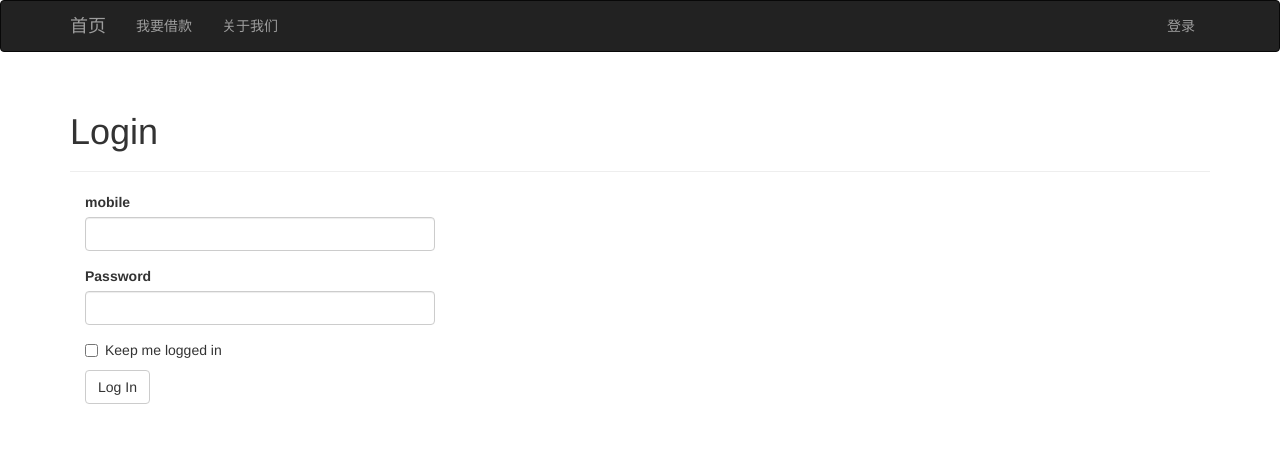
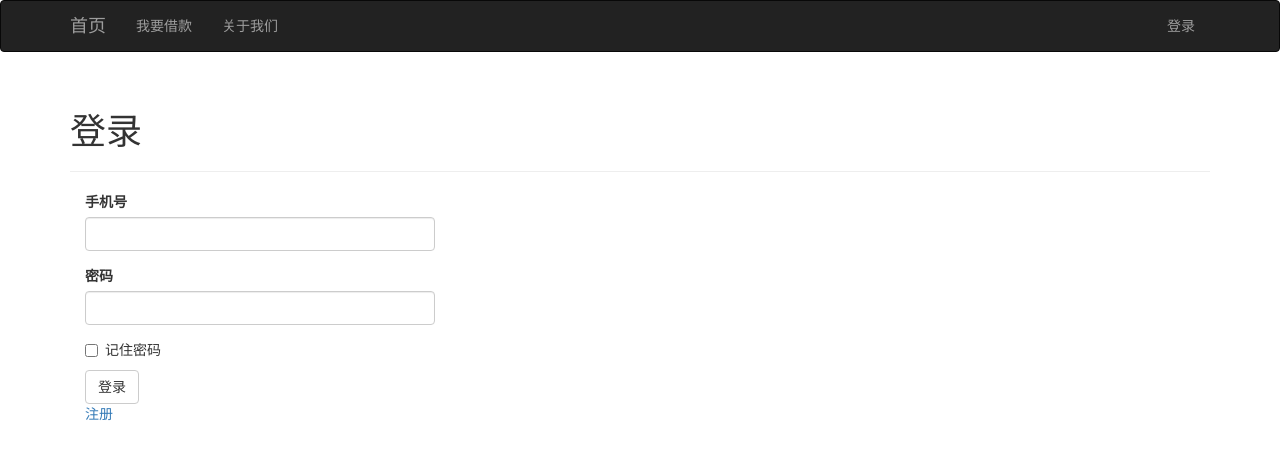
Before and after one commit to miguelgrinberg/flasky, a Flask app: page /auth/login in a window 1280 px wide. Shown: the top 460 px of the page. Run offline with Flask 2, Linux system fonts and the light colour scheme; some libraries are stand-ins or nearby versions.

Commit message:
定义函数，中文修改
定义函数，中文修改

```diff
--- a/app/auth/forms.py
+++ b/app/auth/forms.py
@@ -5,15 +5,7 @@ from wtforms.validators import Required, Length
 
 class LoginForm(Form):
     # email = StringField('Email', validators=[Required(), Length(1, 64),Email()])
-    mobile = StringField('mobile', validators=[Required(), Length(11, 11)])
-    password = PasswordField('Password', validators=[Required()])
-    remember_me = BooleanField('Keep me logged in')
-    submit = SubmitField('Log In')
-
-
-class RegisterForm(Form):
-    mobile = StringField('mobile', validators=[Required(), Length(11, 11)])
-    password = PasswordField('Password', validators=[Required()])
-    password_repeat = PasswordField('Password repeat', validators=[Required()])
-    mobile_code = StringField('mobile_code', validators=[Required(), Length(1, 6)])
-    submit = SubmitField('Register In')
+    mobile = StringField('手机号', validators=[Required(), Length(11, 11)])
+    password = PasswordField('密码', validators=[Required()])
+    remember_me = BooleanField('记住密码')
+    submit = SubmitField('登录')
--- a/app/auth/views.py
+++ b/app/auth/views.py
@@ -13,7 +13,7 @@ def login():
         if user is not None and user.verify_password(form.password.data):
             login_user(user, form.remember_me.data)
             return redirect(request.args.get('next') or url_for('main.index'))
-        flash('Invalid username or password.')
+        flash('手机号或密码无效')
     return render_template('auth/login.html', form=form)
 
 
@@ -21,5 +21,5 @@ def login():
 @login_required
 def logout():
     logout_user()
-    flash('You have been logged out.')
+    flash('成功退出')
     return redirect(url_for('main.index'))
--- a/app/templates/auth/login.html
+++ b/app/templates/auth/login.html
@@ -5,9 +5,10 @@
 
 {% block page_content %}
 <div class="page-header">
-    <h1>Login</h1>
+    <h1>登录</h1>
 </div>
 <div class="col-md-4">
     {{ wtf.quick_form(form) }}
+    <a href="{{ url_for('main.register') }}">注册</a>
 </div>
 {% endblock %}
--- a/app/templates/base.html
+++ b/app/templates/base.html
@@ -1,6 +1,6 @@
 {% extends "bootstrap/base.html" %}
 
-{% block title %}Flasky{% endblock %}
+{% block title %}宜人贷{% endblock %}
 
 {% block head %}
 {{ super() }}
--- a/app/templates/index.html
+++ b/app/templates/index.html
@@ -5,5 +5,6 @@
 {% block page_content %}
 <div class="page-header">
     <h1>Hello, {% if current_user.is_authenticated %}{{ current_user.username }}{% else %}Stranger{% endif %}!</h1>
+    <h1>主题内容填充</h1>
 </div>
 {% endblock %}
```
Also changed, not shown: app/main/forms.py (+9 -2 lines), app/main/views.py (+71 -8 lines), app/templates/register.html (added, +15 -0 lines).
